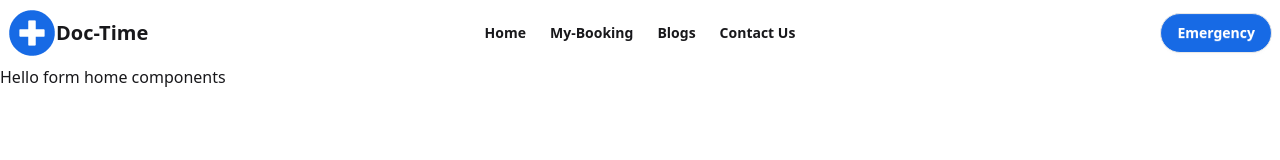
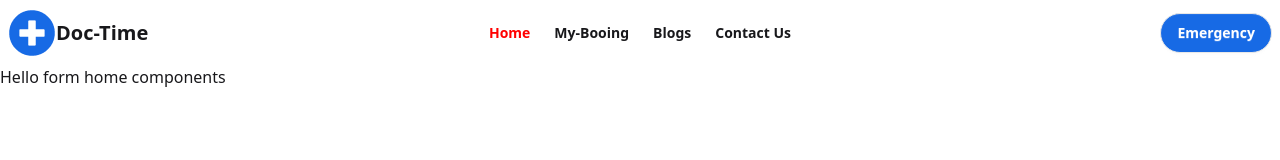
Before and after one commit to yeahieaKhan/doc-time, a React (Vite) app: page / in a window 1280 px wide. Shown: the top 160 px of the page. Built offline with nearby package versions, Linux system fonts and the light colour scheme.

Commit message:
nav bar fixed

```diff
--- a/package.json
+++ b/package.json
@@ -11,9 +11,12 @@
   },
   "dependencies": {
     "@tailwindcss/vite": "^4.1.4",
+    "install": "^0.13.0",
+    "npm": "^11.3.0",
     "react": "^19.0.0",
     "react-dom": "^19.0.0",
     "react-router": "^7.5.1",
+    "react-toastify": "^11.0.5",
     "tailwindcss": "^4.1.4"
   },
   "devDependencies": {
--- a/src/components/Doctors/DoctorDetails.jsx
+++ b/src/components/Doctors/DoctorDetails.jsx
@@ -1,4 +1,3 @@
-import React, { useEffect } from "react";
 import { Link, useLoaderData, useParams } from "react-router";
 import Navbar from "../pages/Navbar";
 import { addFavorite } from "../Utilitys";
@@ -50,6 +49,7 @@ const DoctorDetails = () => {
         <h2 className="font-bold text-3xl py-10 text-center">
           Book an Appointment
         </h2>
+
         <div className="md:flex justify-between">
           <h2>Availablity</h2>
           <h2>Doctor Avalabable</h2>
--- a/src/components/MyBooking/BookingView.jsx
+++ b/src/components/MyBooking/BookingView.jsx
@@ -1,8 +1,9 @@
 import React from "react";
-import { removeFavorite } from "../Utilitys";
+import { ToastContainer, toast } from "react-toastify";
 
 const BookingView = ({ doctor, handleCanleAppoinment }) => {
   const { id, name, designation, fee } = doctor;
+
   return (
     <div className="border w-7xl mx-auto mt-10  p-14">
       <div className="md:flex md:justify-between">
@@ -19,8 +20,9 @@ const BookingView = ({ doctor, handleCanleAppoinment }) => {
           onClick={() => handleCanleAppoinment(id)}
           className="btn w-full border-red-700 mt-10 text-red-700 rounded-2xl"
         >
-          Cancle Appoinment
+          canle Booking
         </button>
+        <ToastContainer />
       </div>
     </div>
   );
--- a/src/components/MyBooking/Mybooking.jsx
+++ b/src/components/MyBooking/Mybooking.jsx
@@ -13,6 +13,7 @@ const Mybooking = () => {
   const handleCanleAppoinment = (id) => {
     removeFavorite(id);
     setDoctorData(getFavorites());
+    alert("Cancle");
   };
   return (
     <div>
--- a/src/components/Routers/Routers.jsx
+++ b/src/components/Routers/Routers.jsx
@@ -4,6 +4,8 @@ import Root from "../Root/Root";
 import Home from "../Home/Home";
 import DoctorDetails from "../Doctors/DoctorDetails";
 import Mybooking from "../MyBooking/Mybooking";
+import Blogs from "../pages/Blogs";
+import Contact from "../pages/Contact";
 
 const router = createBrowserRouter([
   {
@@ -24,6 +26,14 @@ const router = createBrowserRouter([
         loader: () => fetch("../doctors.json"),
         Component: DoctorDetails,
       },
+      {
+        path: "blogs",
+        Component: Blogs,
+      },
+      {
+        path: "contact",
+        Component: Contact,
+      },
     ],
   },
 ]);
--- a/src/components/Utilitys/index.js
+++ b/src/components/Utilitys/index.js
@@ -1,3 +1,5 @@
+import { ToastContainer, toast } from "react-toastify";
+
 const getFavorites = () => {
   const favorites = localStorage.getItem("favorites");
   if (favorites) return JSON.parse(favorites);
@@ -7,7 +9,7 @@ const getFavorites = () => {
 const addFavorite = (doctor) => {
   const favorites = getFavorites();
   const isExist = favorites.find((p) => p.id === doctor.id);
-  if (isExist) return alert("Doctor Already added");
+  if (isExist) return toast("Doctor Already added");
   favorites.push(doctor);
   localStorage.setItem("favorites", JSON.stringify(favorites));
 };
--- /dev/null
+++ b/src/components/pages/Blogs.jsx
@@ -0,0 +1,11 @@
+import React from "react";
+
+const Blogs = () => {
+  return (
+    <div>
+      <h2>Blogs components</h2>
+    </div>
+  );
+};
+
+export default Blogs;
--- /dev/null
+++ b/src/components/pages/Contact.jsx
@@ -0,0 +1,12 @@
+import React from "react";
+
+const Contact = () => {
+  return (
+    <div className="text-center mt-30">
+      <h2>page can not found</h2>
+      <h2 className="font-bold text-7xl">404</h2>
+    </div>
+  );
+};
+
+export default Contact;
--- /dev/null
+++ b/src/components/pages/Navbar.css
@@ -0,0 +1,3 @@
+a.active{
+    color:red;
+}
--- a/src/components/pages/Navbar.jsx
+++ b/src/components/pages/Navbar.jsx
@@ -1,6 +1,7 @@
 import React from "react";
 import logo from "../../assets/./logo.png";
-import { Link } from "react-router";
+import { Link, NavLink } from "react-router";
+import "./NavBar.css";
 
 const Navbar = () => {
   return (
@@ -49,36 +50,34 @@ const Navbar = () => {
             </ul>
           </div>
           <div>
-            <Link to={"/"}>
-              {" "}
             <a className="flex justify-center items-center font-bold text-xl">
-                {" "}
               <img src={logo} alt="doc time logo" />
               Doc-Time
             </a>
-            </Link>
           </div>
         </div>
         <div className="navbar-center hidden lg:flex">
           <ul className="menu menu-horizontal px-1 font-bold">
-            <Link to={"/"}>
-              {" "}
+            <NavLink to={"/"}>
               <li>
                 <a>Home</a>
               </li>
-            </Link>
-            <Link to={"/mybooking"}>
-              {" "}
+            </NavLink>
+            <NavLink to={"/mybooking"}>
               <li>
-                <a>My-Booking</a>
+                <a>My-Booing</a>
               </li>
-            </Link>
+            </NavLink>
+            <NavLink to={"blogs"}>
               <li>
                 <a>Blogs</a>
               </li>
+            </NavLink>
+            <NavLink to={"contact"}>
               <li>
                 <a>Contact Us</a>
               </li>
+            </NavLink>
           </ul>
         </div>
         <div className="navbar-end">
```
Also changed, not shown: 1 other file (tests, documents, lock files or other folders). Lines whose indentation alone changed are shown as unchanged.
